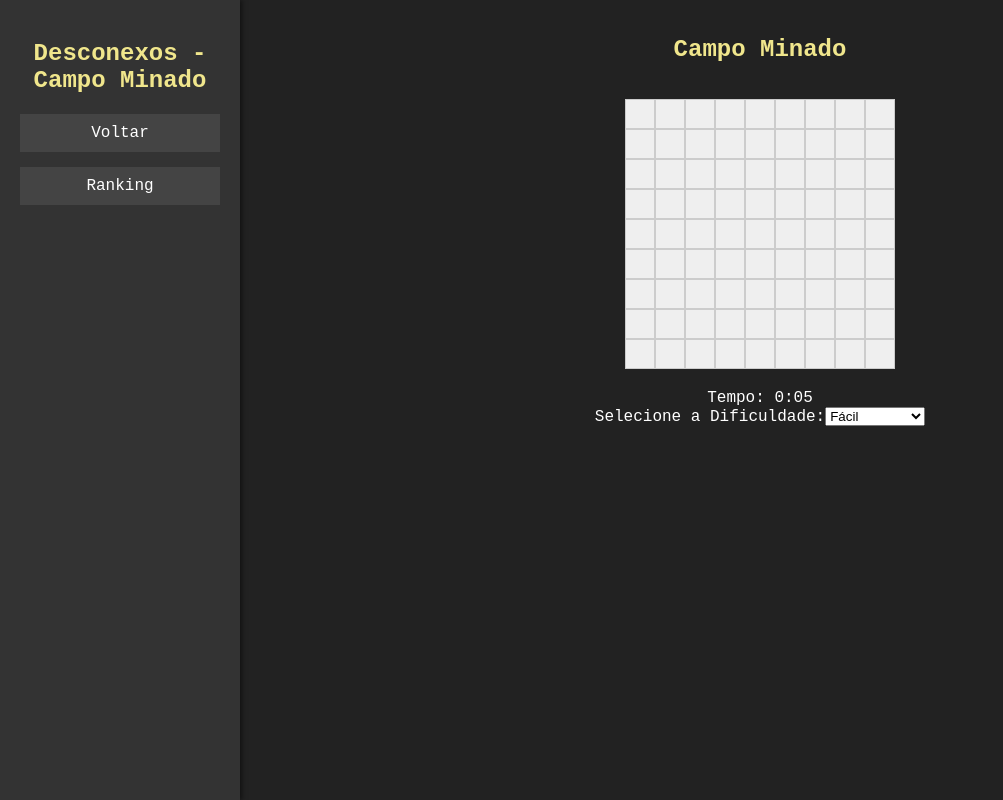
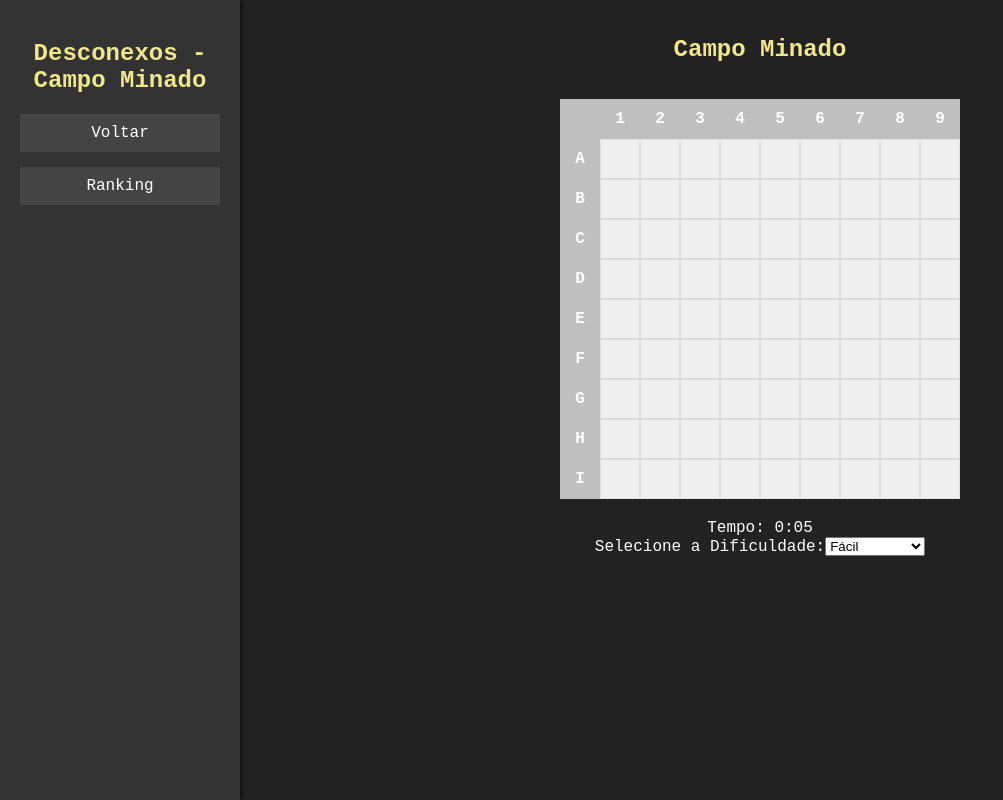
Before and after one commit to Joshua731/M1NE, a React (Create React App) app: page /games/campo-minado in a window 1280 px wide. Shown: the whole page, without its empty margins (0-1003 px from the left). Built offline with nearby package versions, Linux system fonts and the light colour scheme.

Commit message:
Add Cordenadas

```diff
--- a/src/pages/campo_minado/components/board/Board.css
+++ b/src/pages/campo_minado/components/board/Board.css
@@ -5,3 +5,18 @@
 .board-row {
 display: flex;
 }
+
+.board-container {
+    display: inline-block;
+    border: 2px solid #000;
+}
+
+.label-cell {
+    width: 40px;
+    height: 40px;
+    display: flex;
+    align-items: center;
+    justify-content: center;
+    font-weight: bold;
+    background-color: silver;
+}
--- a/src/pages/campo_minado/components/board/Board.jsx
+++ b/src/pages/campo_minado/components/board/Board.jsx
@@ -67,10 +67,27 @@ function Board({board, setBoard, gameOver, isGameActive }) {
     }
   };
 
+  const renderColumnLabels = () => {
+    if (!board || board.length === 0) return null;
+
+    return (
+      <div className="board-row">
+        <div className="label-cell" />
+        {board[0].map((_, colIndex) => (
+          <div key={colIndex} className="label-cell">
+            {colIndex + 1} {/* 1, 2, 3, ... */}
+          </div>
+        ))}
+      </div>
+    );
+  };
+
   return(
     <div className="board">
+      {renderColumnLabels()}
       {board.map((row,rowIndex) => (
         <div key={rowIndex} className="board-row">
+          <div className="label-cell">{String.fromCharCode(65 + rowIndex)}</div> {/* A, B, C, ... */}
           {row.map((cell, colIndex) => (
             <Cell
             key={colIndex}
--- a/src/pages/campo_minado/components/cell/Cell.css
+++ b/src/pages/campo_minado/components/cell/Cell.css
@@ -1,11 +1,11 @@
 .cell {
-    width: 30px;
-    height: 30px;
-    border: 1px solid #ccc;
-    text-align: center;
-    vertical-align: middle;
-    line-height: 30px;
-    cursor: pointer;
+    width: 40px;
+    height: 40px;
+    border: 1px solid #ddd;
+    display: flex;
+    align-items: center;
+    justify-content: center;
+    position: relative;
 }
 
 .open{
```
Lines whose indentation alone changed are shown as unchanged.
